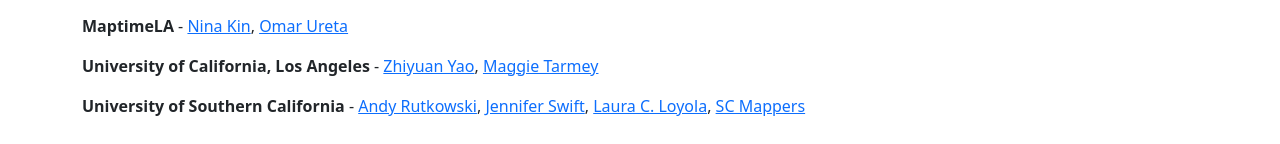
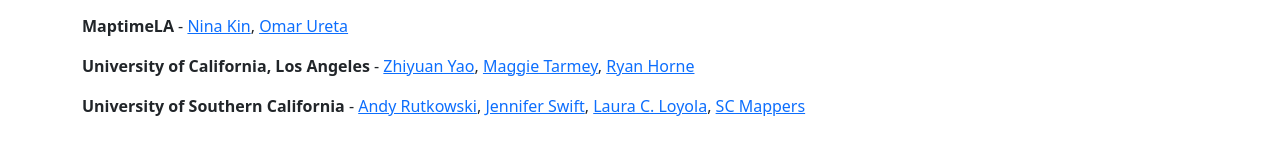
Before and after one commit to la-mapathon/website-2025, an Eleventy site: page src/en/team.md in a window 1280 px wide. Shown: the part 604-748 px from the top of the page. Built offline with nearby package versions, Linux system fonts and the light colour scheme; Eleventy itself is replaced by a stand-in of ours; files that its build step writes are made by us from their sources.

Commit message:
update team members

```diff
--- a/src/_includes/team.liquid
+++ b/src/_includes/team.liquid
@@ -36,7 +36,7 @@ layout: default
 
     <p><strong>MaptimeLA</strong> - <a href="https://www.linkedin.com/in/ninakin/" target="_blank">Nina Kin</a>, <a href="https://www.linkedin.com/in/oureta/" target="_blank">Omar Ureta</a></p>
 
-    <p><strong>University of California, Los Angeles</strong> - <a href="https://www.linkedin.com/in/zhiyuan-yao-8b7b13101/" target="_blank">Zhiyuan Yao</a>, <a href="https://www.linkedin.com/in/maggie-tarmey/" target="_blank">Maggie Tarmey</a></p>
+    <p><strong>University of California, Los Angeles</strong> - <a href="https://www.linkedin.com/in/zhiyuan-yao-8b7b13101/" target="_blank">Zhiyuan Yao</a>, <a href="https://www.linkedin.com/in/maggie-tarmey/" target="_blank">Maggie Tarmey</a>, <a href="https://oarc.ucla.edu/about/our-team/ryan-horne" target="_blank">Ryan Horne</a></p>
 
     <p><strong>University of Southern California</strong> - <a href="https://www.linkedin.com/in/andy-rutkowski-7906b15b/" target="_blank">Andy Rutkowski</a>, <a href="https://www.linkedin.com/in/jennifernswift/" target="_blank">Jennifer Swift</a>, <a href="https://dornsife.usc.edu/spatial/profile/laura-c-loyola/" target="_blank">Laura C. Loyola</a>, <a href="https://www.instagram.com/scmappers/" target="_blank">SC  Mappers</a></p>
     </div>
```
Also changed, not shown: docs/en/team/index.html (+1 -1 lines), docs/ja/team/index.html (+1 -1 lines).
